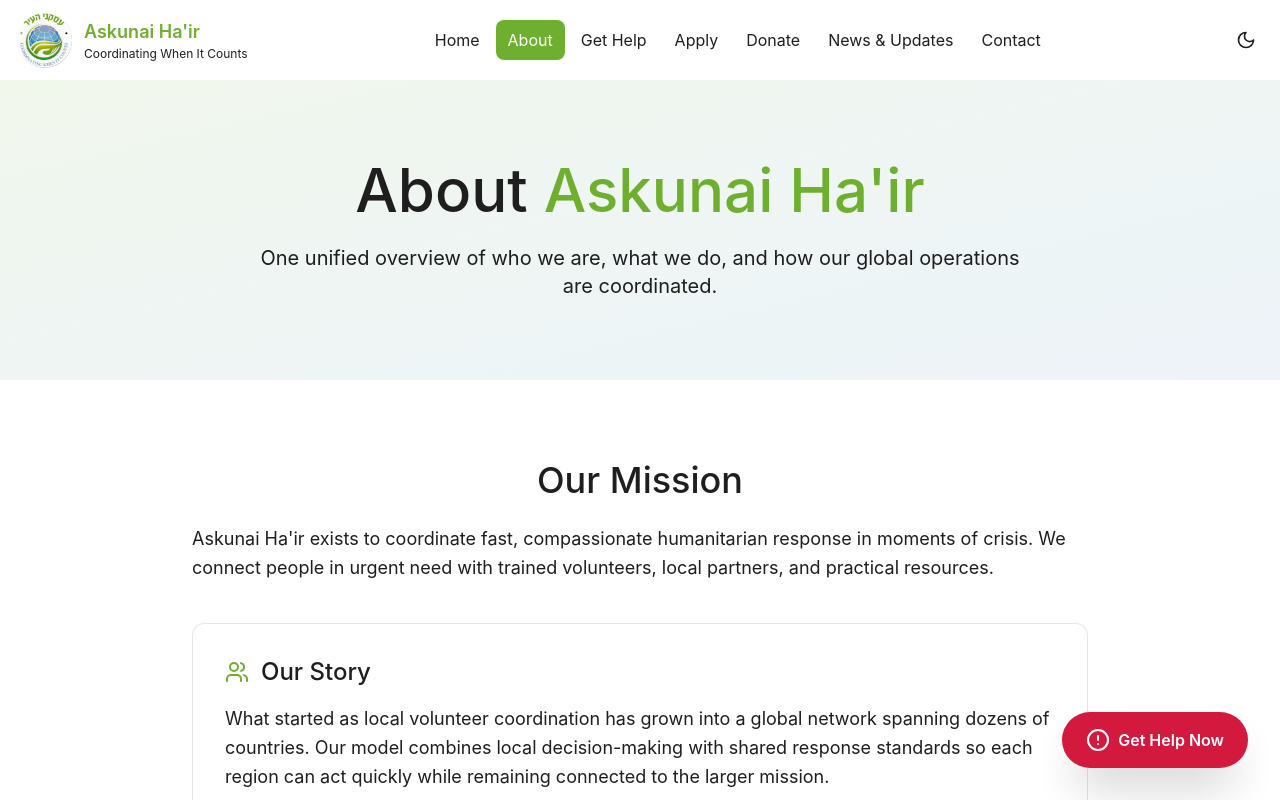
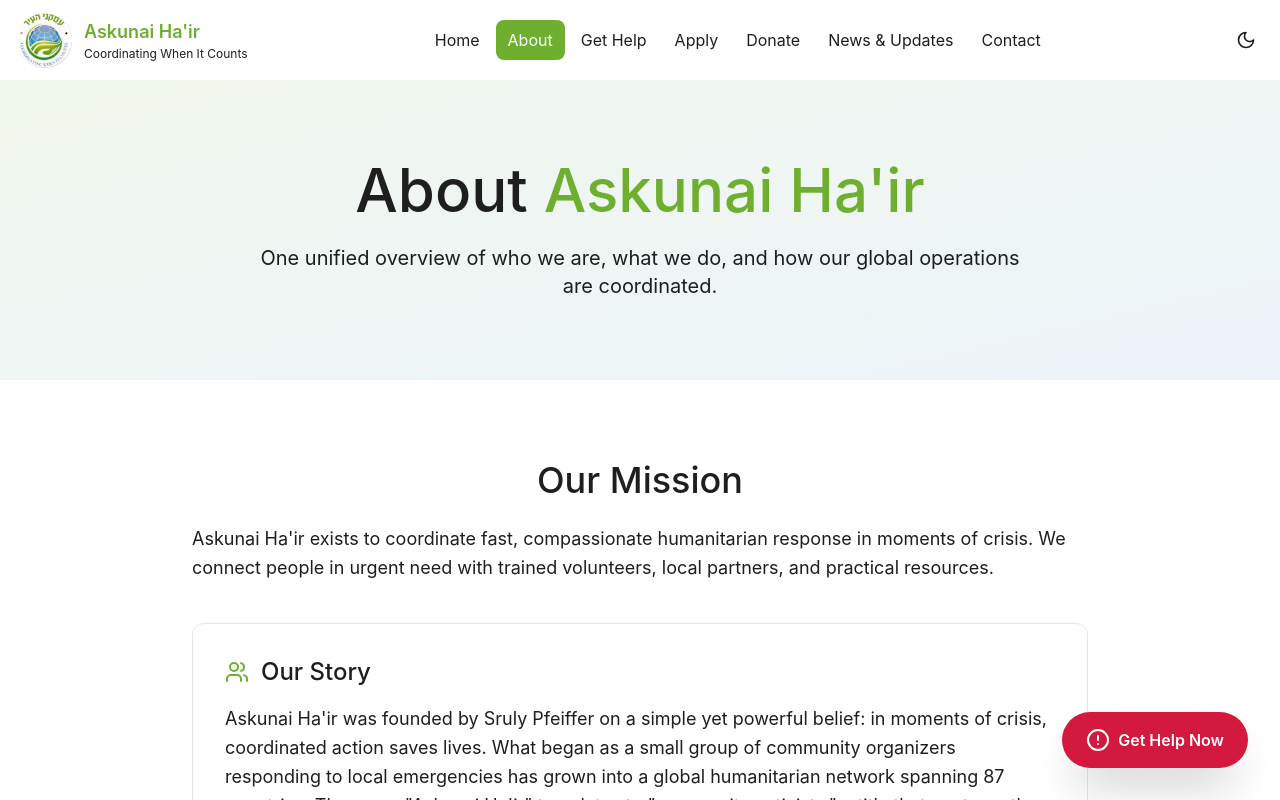
Before and after one commit to TheUriF/ploink, a React (Vite) app: page /about in a window 1280 px wide. Shown: the top 800 px of the page. Built offline with nearby package versions, Linux system fonts and the light colour scheme.

Commit message:
Revise About page to enhance organizational narrative
Updated the About page content to reflect the mission and growth of Askunai Ha'ir, emphasizing the organization's global humanitarian efforts and volunteer network.

```diff
--- a/src/app/pages/About.tsx
+++ b/src/app/pages/About.tsx
@@ -121,9 +121,13 @@
                 <h3 className="text-xl sm:text-2xl">Our Story</h3>
               </div>
               <p className="text-base sm:text-lg text-muted-foreground leading-relaxed">
-                What started as local volunteer coordination has grown into a global network spanning dozens of
-                countries. Our model combines local decision-making with shared response standards so each region can
-                act quickly while remaining connected to the larger mission.
+                Askunai Ha'ir was founded by Sruly Pfeiffer on a simple yet powerful belief: in moments of crisis, coordinated action saves lives. What began as a small group of community organizers responding to local emergencies has grown into a global humanitarian network spanning 87 countries.
+
+The name "Askunai Ha'ir" translates to "community activists," a title that captures the essence of our mission. We are askunim: community coordinators, organizers, and first responders who dedicate ourselves to serving others.
+
+Today, our network includes over 3,000 trained volunteers ready to respond at a moment's notice. From natural disasters to medical emergencies, from family crises to community-wide challenges, we coordinate resources, deploy volunteers, and provide critical support when communities need it most.
+
+Our strength lies not in any single individual, but in our coordinated network. When crisis strikes anywhere in the world, our askunim activate a web of resources, expertise, and compassionate action that can make the difference between tragedy and hope.
               </p>
             </div>
           </div>
```
